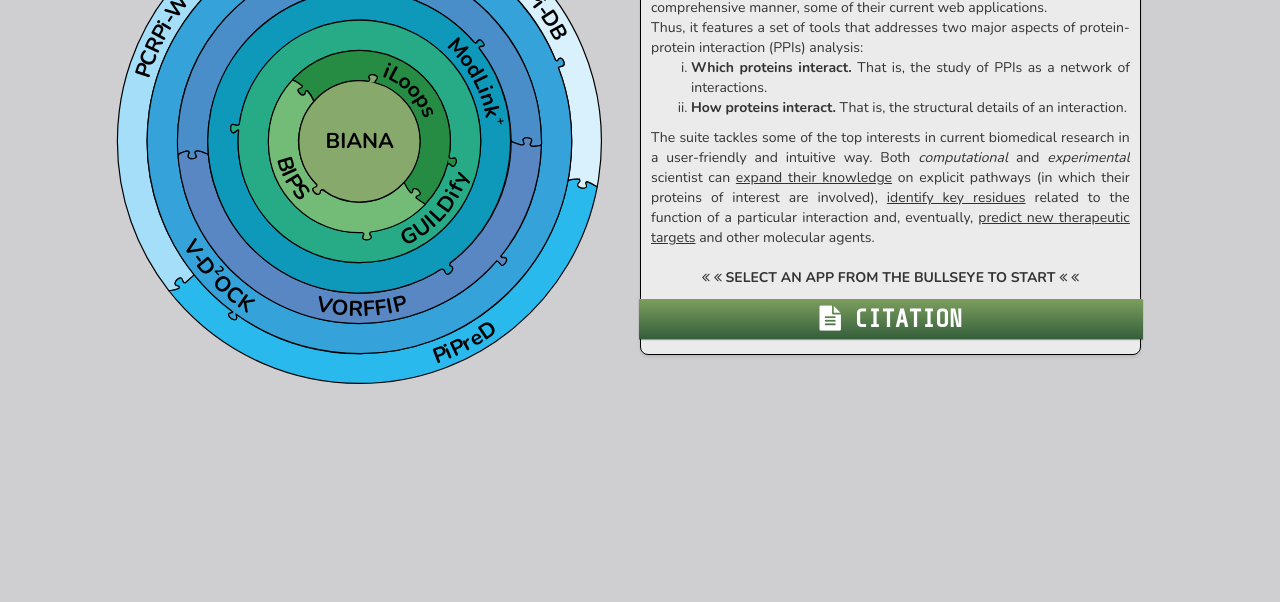
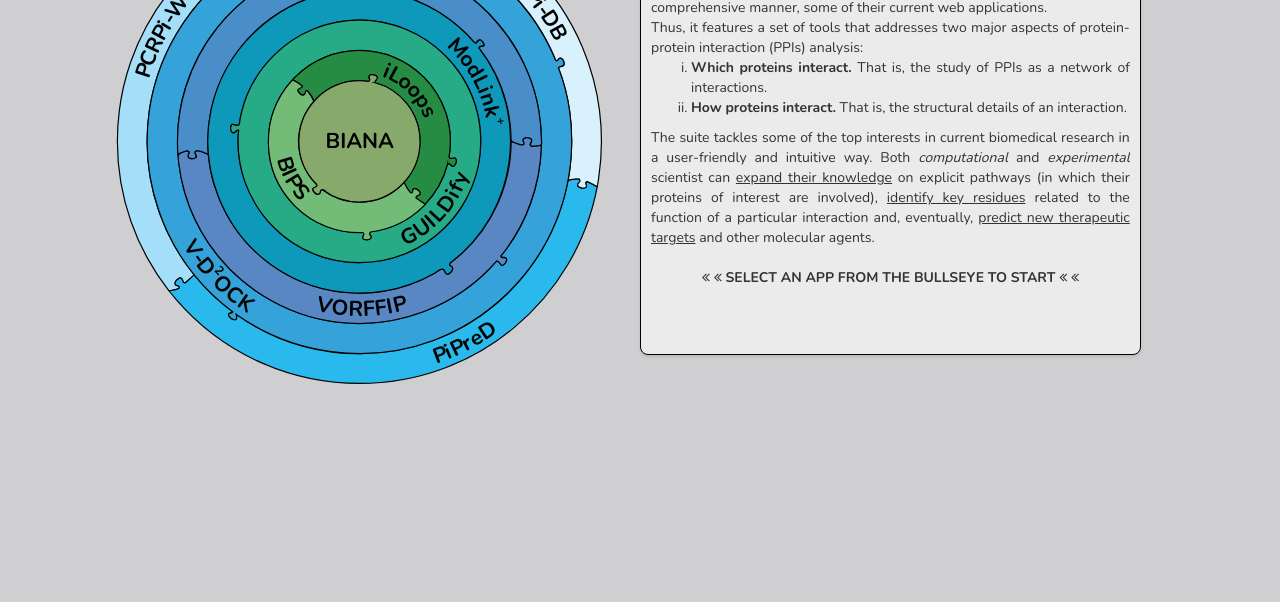
Before and after one commit to structuralbioinformatics/interactoMIX, a website: page index.html in a window 1280 px wide. Shown: the part 144-746 px from the top of the page. Drawn offline with nearby package versions, Linux system fonts and the light colour scheme.

Commit message:
bottom flag only appears when there is something to say

```diff
--- a/app/content/box.html
+++ b/app/content/box.html
@@ -25,7 +25,7 @@
             <span ng-bind-html="content[server[status]]['ext']"></span>
         </div>
     </div>
-    <div class="horiz-flag flag-bottom">
+    <div class="horiz-flag flag-bottom" ng-show="content[server[status]]['cite']">
         <div class="flag-half-left" ng-show="!sinfo.isIntro()">
             <a href="{{content[server[status]]['url']}}" target="_blank">
                 <i class="fa fa-{{content[server[status]]['type']}}"></i> {{content[server[status]]['type']}}
```
